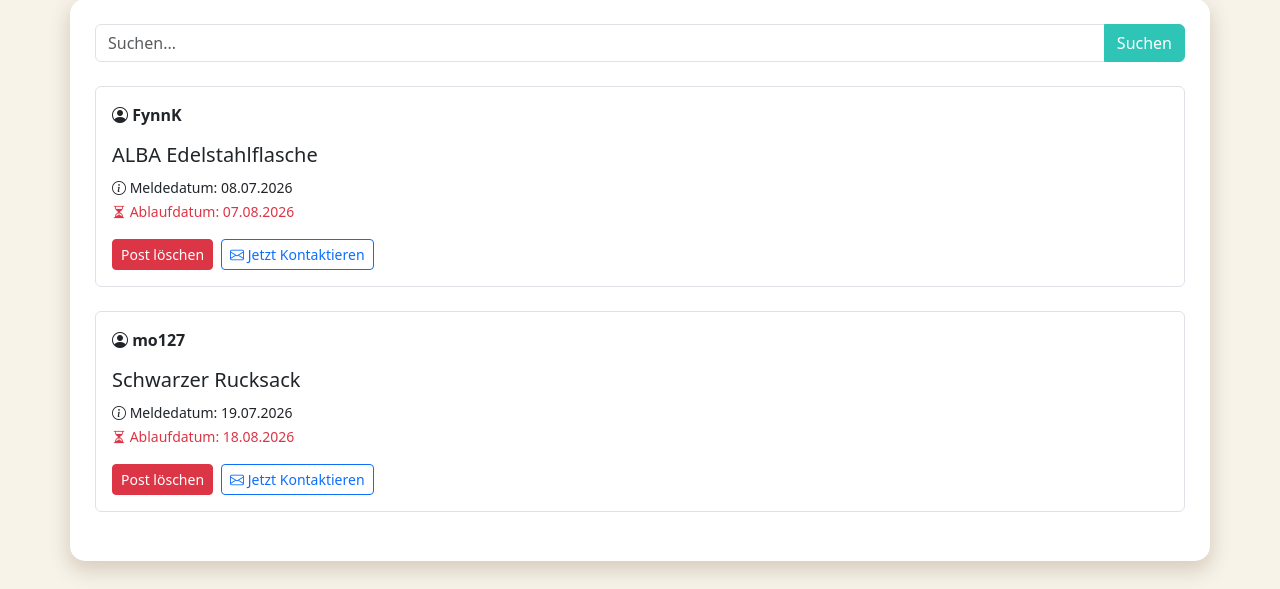
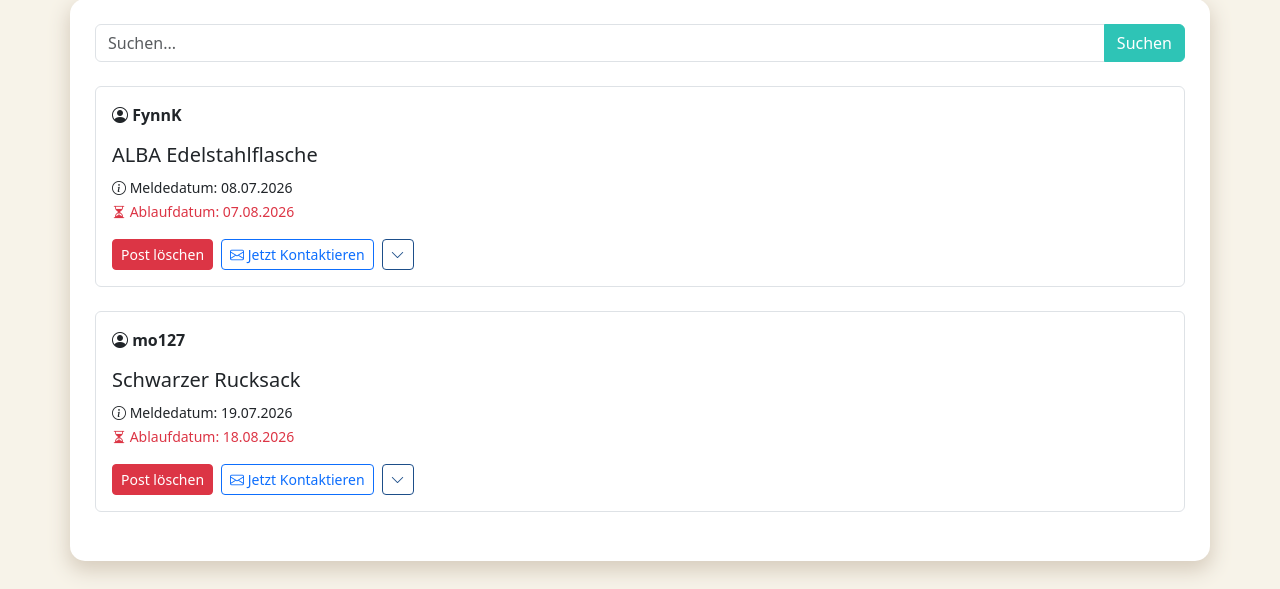
Before and after one commit to HawaSiMoussa/webapp, a Flask app: page /home in a window 1280 px wide. Shown: the part 211-800 px from the top of the page. Run offline with Flask 3, Linux system fonts and the light colour scheme; a user stored in the database is signed in; data comes from the database, SQL or seed files in the repository; some libraries are stand-ins or nearby versions.

Commit message:
show post deatils funbüro too

```diff
--- a/templates/home.html
+++ b/templates/home.html
@@ -57,10 +57,11 @@ LostAndFound
                 <a href="mailto:{{ post.user.hwr_mail }}?subject=Gefunden: {{ post.titel|urlencode }}&body=Hallo, ich habe deinen Gegenstand gefunden." class="btn btn-outline-primary btn-sm">
                     <i class="bi bi-envelope"></i> Kontakt
                 </a>
-                <a href="{{ url_for('post_detail', post_id=post.post_id) }}" class="btn btn-outline-secondary btn-sm">
+
+{% endif %}
+  <a href="{{ url_for('post_detail', post_id=post.post_id) }}" class="btn btn-outline-secondary btn-sm">
                  <i class="bi bi-chevron-down"></i>
 </a>
-{% endif %}
             </div>
         </div>
 
```
